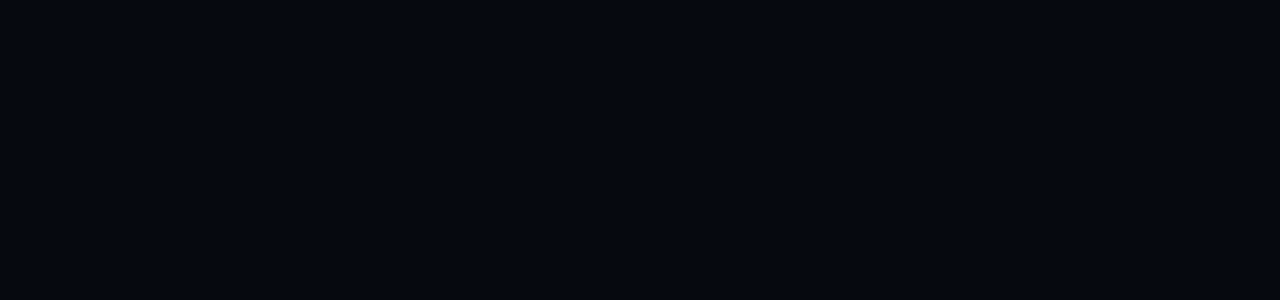
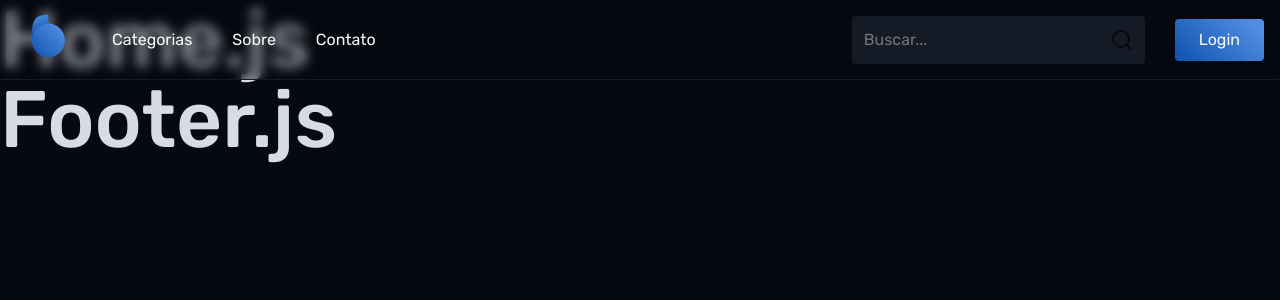
Before and after one commit to ItaloFabricio/blog, a React (Create React App) app: page / in a window 1280 px wide. Shown: the top 300 px of the page. Built offline with nearby package versions, Linux system fonts and the light colour scheme.

Commit message:
feat: estrutura do header

```diff
--- a/src/App.js
+++ b/src/App.js
@@ -1,8 +1,17 @@
-import './App.css';
+
+
+import Footer from "pages/Footer";
+import Header from "pages/Header";
+import Home from "pages/Home";
 
 function App() {
   return (
     <>
+      <Header></Header>
+
+      <Home></Home>
+
+      <Footer></Footer>
     </>
   )
 }
--- /dev/null
+++ b/src/pages/Footer/index.js
@@ -0,0 +1,11 @@
+
+
+const Footer = () => {
+    return(
+        <>
+            <h1>Footer.js</h1>
+        </>
+    );
+}
+
+export default Footer;
--- /dev/null
+++ b/src/pages/Header/index.js
@@ -0,0 +1,59 @@
+import Logo from '../../svg/blog-logo.svg';
+
+const Header = () => {
+    return(
+        <>
+            <header className="py-1 px-2">
+                <nav>
+                    <div className="logo">
+                        <a href=""><img src={Logo}></img></a>
+                    </div>
+                    <ul className='menu'>
+                        <li><a href='' className='p-1'>Categorias</a></li>
+                        <li><a href='' className='p-1'>Sobre</a></li>
+                        <li><a href='' className='p-1'>Contato</a></li>
+                    </ul>
+                </nav>
+                <div className='bx'></div>
+                <div className='flex-start-row'>
+                        <div className='search'>
+                            <form className='flex'>
+                                <input type='text' name='search' placeholder="Buscar..."></input>
+                                <button className="btn-search"></button>
+                            </form>
+                        </div>
+                        <div className='cta-desktop-1 ml-3'>
+                            <a href='' className='btn'>Login</a>
+                        </div>
+                        <div className='cta-mobile mr-1'>
+                            <a href=''  className='link'></a>
+                        </div>
+                 </div>
+
+            </header>
+
+
+
+
+
+            <div className='relative'>
+                <div className='menu-mobile'>
+                    <ul className='nav-mobile'>
+                        <li><a href='' className='link-menu-mobile'>Categorias</a></li>
+                        <li><a href='' className='link-menu-mobile'>Sobre</a></li>
+                        <li><a href='' className='link-menu-mobile'>Contato</a></li>
+                        <li className='py-2 pl-2'>
+                            <form className='flex'>
+                                <input type='text' name='search' id='' placeholder='Buscar..'></input>
+                                <button className='btn-search'></button>
+                            </form>
+                        </li>
+                    </ul>
+
+                </div>
+            </div>
+        </>
+    );
+}
+
+export default Header;
--- /dev/null
+++ b/src/pages/Home/index.js
@@ -0,0 +1,11 @@
+
+
+const Home = () => {
+    return(
+        <>
+            <h1>Home.js</h1>
+        </>
+    );
+}
+
+export default Home;
```
Also changed, not shown: src/components/Header/index.js (deleted, +0 -28 lines), src/components/Post/index.js (deleted, +0 -54 lines), src/App.css (deleted).
